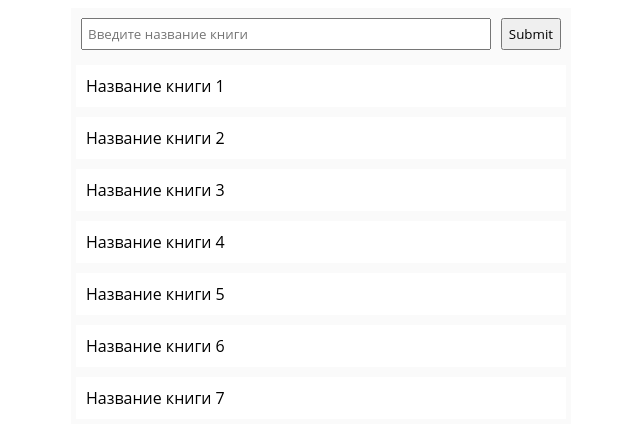
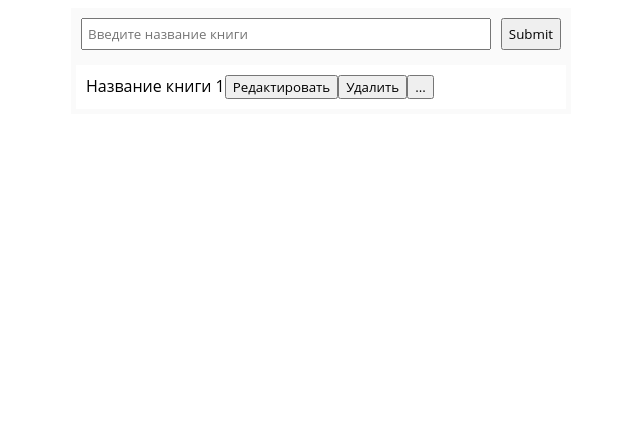
Before and after one commit to evgenynovak/book-library-app-react, a React (Create React App) app: page / in a window 1280 px wide. Shown: the top 442 px of the page, without its empty margins (319-959 px from the left). Built offline with nearby package versions, Linux system fonts and the light colour scheme.

Commit message:
add BookItem component

```diff
--- /dev/null
+++ b/src/components/BookItem/BookItem.js
@@ -0,0 +1,23 @@
+import React from 'react'
+import scss from './BookItem.module.scss'
+
+class BookItem extends React.Component {
+  constructor(props) {
+    super(props);
+    this.state = {
+
+      };
+  }
+ render() {
+    return (
+      <li className={scss.BookItem}>
+            Название книги 1
+            <button>Редактировать</button>
+            <button>Удалить</button>
+            <button>...</button>
+      </li>
+    )
+  }
+ }
+
+ export default BookItem
--- /dev/null
+++ b/src/components/BookItem/BookItem.module.scss
@@ -0,0 +1,8 @@
+.BookItem {
+  margin-top: 10px;
+  padding: 10px;
+  background-color: #ffffff;
+  &:first-child{
+    margin-top: 0px;
+  }
+}
--- a/src/components/BookList/BookList.js
+++ b/src/components/BookList/BookList.js
@@ -1,4 +1,5 @@
 import React from 'react'
+import BookItem from '../BookItem/BookItem'
 import scss from './BookList.module.scss'
 
 class BookList extends React.Component {
@@ -6,13 +7,7 @@ class BookList extends React.Component {
    return (
       <div className={scss.BookList}>
         <ui className={scss.BookList__items}>
-          <li className={scss.BookList__item}>Название книги 1</li>
-          <li className={scss.BookList__item}>Название книги 2</li>
-          <li className={scss.BookList__item}>Название книги 3</li>
-          <li className={scss.BookList__item}>Название книги 4</li>
-          <li className={scss.BookList__item}>Название книги 5</li>
-          <li className={scss.BookList__item}>Название книги 6</li>
-          <li className={scss.BookList__item}>Название книги 7</li>
+          <BookItem/>
         </ui>
       </div>
    )
```
